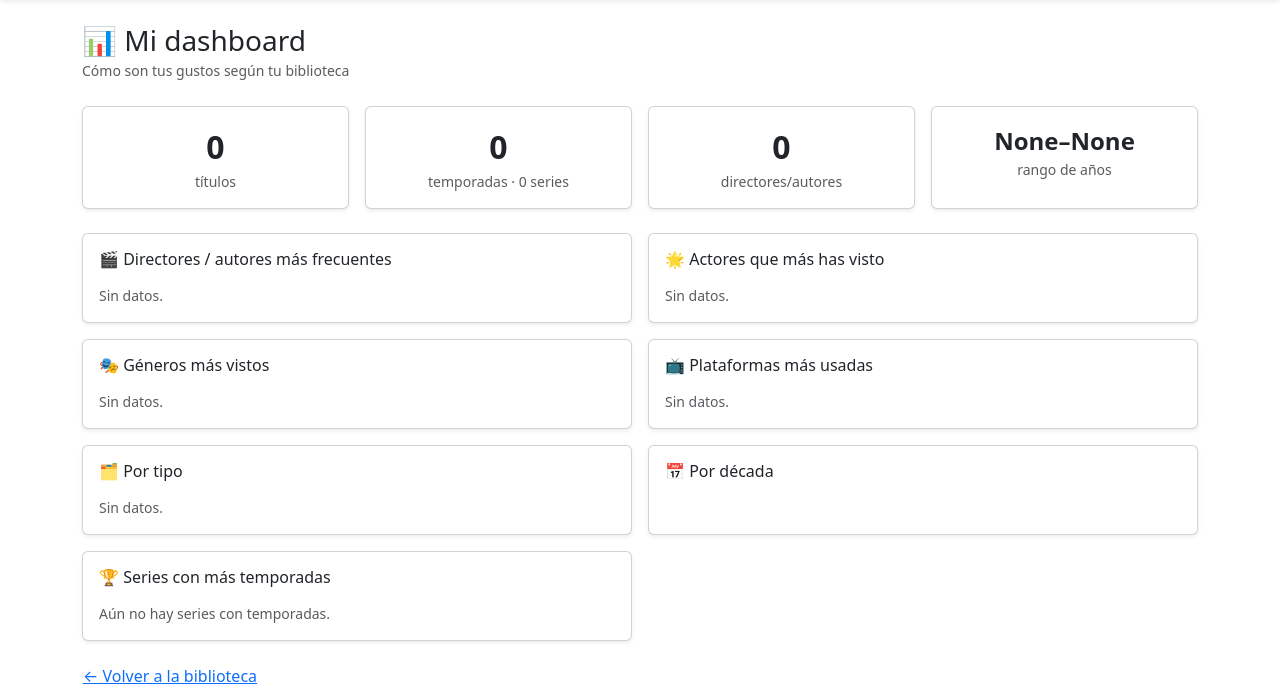
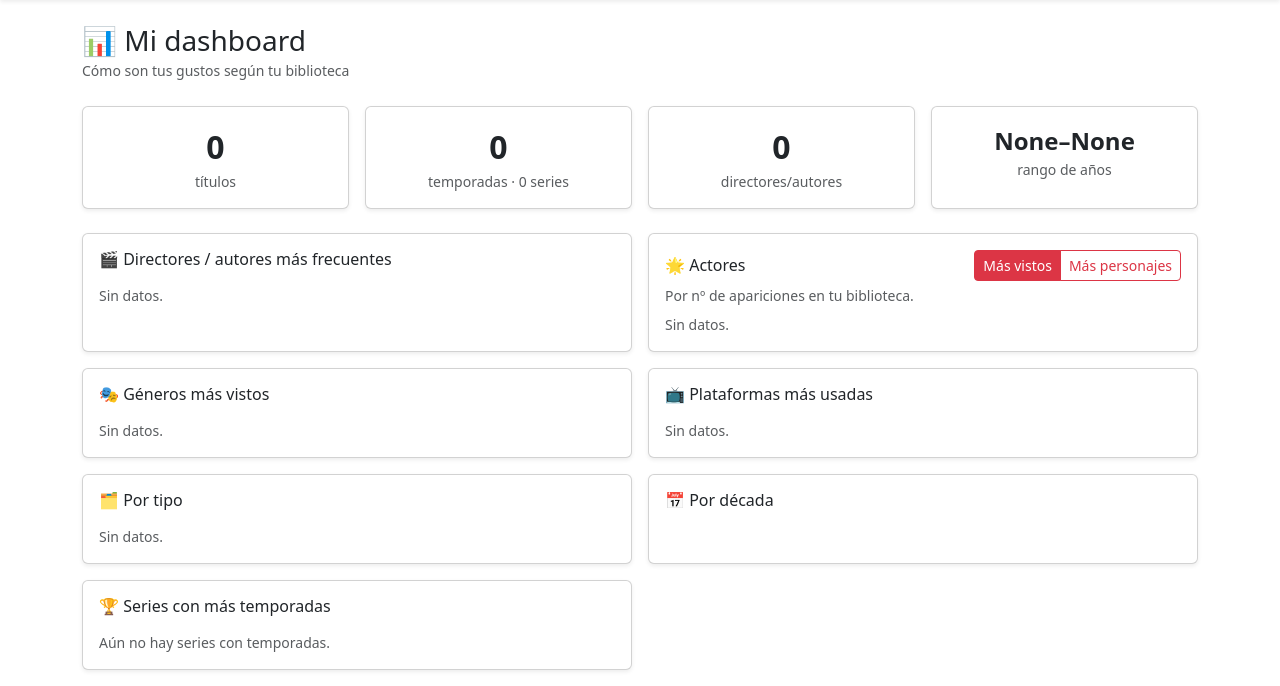
Before and after one commit to DyM66/flask_dakit, a Flask app: page /dashboard in a window 1280 px wide. Shown: the part 57-743 px from the top of the page. Run offline with Flask 3, Linux system fonts and the light colour scheme; the visitor is signed in with stand-in values (Sample User, id 1); data that the repository does not hold is empty.

Commit message:
🌱feat(dashboard): toggle de métrica de actores + fotos livianas (Pillow)
- Fotos de personas se redimensionan a máx 500px al descargar (download_poster
  max_dim) — antes pesaban hasta 20MB (Wikimedia original); los pósters de
  entradas no se tocan (ya son livianos de TMDB).
- Dashboard: las listas de directores/actores pasan a 40 con scroll interno;
  los actores se pueden alternar entre "más vistos" (apariciones) y "más
  personajes" (personajes distintos = versatilidad) vía ?actors=.

```diff
--- a/app.py
+++ b/app.py
@@ -2,7 +2,7 @@ import os
 import secrets
 import smtplib
 import unicodedata
-from collections import Counter
+from collections import Counter, defaultdict
 from datetime import date, datetime, timedelta
 from email.message import EmailMessage
 
@@ -311,7 +311,7 @@ def save_person_photo(person):
     url = request.form.get("photo_url", "").strip()
     if url:
         try:
-            new = download_poster(url, f"person_{person.id}")
+            new = download_poster(url, f"person_{person.id}", max_dim=PERSON_PHOTO_DIM)
         except Exception as exc:
             flash(f"No se pudo descargar la foto: {exc}", "danger")
             return
@@ -321,6 +321,7 @@ def save_person_photo(person):
             ext = os.path.splitext(file.filename)[1].lower() or ".jpg"
             new = secure_filename(f"person_{person.id}{ext}")
             file.save(os.path.join(app.config["UPLOAD_FOLDER"], new))
+            downscale_image(os.path.join(app.config["UPLOAD_FOLDER"], new), PERSON_PHOTO_DIM)
     if new:
         if old and old != new:
             old_path = os.path.join(app.config["UPLOAD_FOLDER"], old)
@@ -370,7 +371,29 @@ def save_image(file):
     return None
 
 
-def download_poster(url, basename):
+PERSON_PHOTO_DIM = 500  # px máx del lado mayor para fotos de personas (avatares/fichas)
+
+
+def downscale_image(path, max_dim):
+    """Reduce la imagen a max_dim px en su lado mayor (solo si es mayor). Re-guarda en sitio."""
+    try:
+        from PIL import Image
+        ext = os.path.splitext(path)[1].lower()
+        fmt = {".jpg": "JPEG", ".jpeg": "JPEG", ".png": "PNG", ".webp": "WEBP", ".gif": "GIF"}.get(ext, "JPEG")
+        with Image.open(path) as img:
+            if max(img.size) <= max_dim:
+                return
+            img.thumbnail((max_dim, max_dim))
+            if fmt == "JPEG" and img.mode not in ("RGB", "L"):
+                img = img.convert("RGB")
+            tmp = path + ".tmp"
+            img.save(tmp, format=fmt)
+        os.replace(tmp, path)
+    except Exception:
+        pass  # si Pillow falla, conserva la imagen original sin romper la descarga
+
+
+def download_poster(url, basename, max_dim=None):
     from urllib.parse import urlparse
     from urllib.request import Request, urlopen
 
@@ -379,11 +402,14 @@ def download_poster(url, basename):
     if ext.lstrip(".") not in app.config["ALLOWED_EXTENSIONS"]:
         ext = ".jpg"
     filename = secure_filename(f"{basename}{ext}")
+    filepath = os.path.join(app.config["UPLOAD_FOLDER"], filename)
     http_request = Request(url, headers={"User-Agent": "DakitBot/1.0 (https://dakit.dycloud.co; biblioteca personal)"})
     with urlopen(http_request, timeout=20) as response:
         data = response.read()
-    with open(os.path.join(app.config["UPLOAD_FOLDER"], filename), "wb") as handle:
+    with open(filepath, "wb") as handle:
         handle.write(data)
+    if max_dim:
+        downscale_image(filepath, max_dim)
     return filename
 
 
@@ -473,8 +499,16 @@ def dashboard():
 
     director_counter = Counter()
     actor_counter = Counter()
-    for person_id, role in db.session.query(EntryPerson.person_id, EntryPerson.role):
-        (director_counter if role == "director" else actor_counter)[person_id] += 1
+    actor_characters = defaultdict(set)
+    for person_id, role, character in db.session.query(EntryPerson.person_id, EntryPerson.role, EntryPerson.character):
+        if role == "director":
+            director_counter[person_id] += 1
+        else:
+            actor_counter[person_id] += 1
+            if character:
+                actor_characters[person_id].add(character.strip().lower())
+    versatility_counter = Counter({pid: len(chars) for pid, chars in actor_characters.items()})
+    actor_metric = "characters" if request.args.get("actors") == "characters" else "appearances"
 
     series_with_seasons = sorted(
         ((e.title, len(e.seasons)) for e in entries if e.seasons),
@@ -489,8 +523,9 @@ def dashboard():
         total_seasons_series=len(series_with_seasons),
         oldest=min(years) if years else None,
         newest=max(years) if years else None,
-        top_directors=ranked_people(director_counter, 25),
-        top_actors=ranked_people(actor_counter, 25),
+        top_directors=ranked_people(director_counter, 40),
+        top_actors=ranked_people(versatility_counter if actor_metric == "characters" else actor_counter, 40),
+        actor_metric=actor_metric,
         top_genres=ranked_with_pct(genre_counter, 10),
         top_platforms=ranked_with_pct(platform_counter, 8),
         by_type=ranked_with_pct(type_counter, 10),
@@ -936,7 +971,7 @@ def apply_enrichment(json_path):
             person.wikidata_qid = rec["wikidata_qid"]
         if rec.get("photo_url"):
             try:
-                person.photo = download_poster(rec["photo_url"], f"person_{person.id}")
+                person.photo = download_poster(rec["photo_url"], f"person_{person.id}", max_dim=PERSON_PHOTO_DIM)
                 person.photo_source = rec.get("photo_source") or "tmdb"
                 person.photo_ref = rec.get("photo_ref")
                 photos += 1
@@ -965,7 +1000,7 @@ def add_person(name, birth, death, nationality, photo_url):
         person.nationality = nationality.strip()
     if photo_url:
         try:
-            person.photo = download_poster(photo_url, f"person_{person.id}")
+            person.photo = download_poster(photo_url, f"person_{person.id}", max_dim=PERSON_PHOTO_DIM)
             person.photo_source = "upload"
         except Exception as exc:
             click.echo(f"⚠️ No se pudo descargar la foto: {exc}")
@@ -984,7 +1019,7 @@ def set_person_photo(name, photo_url):
         click.echo(f"No existe la persona «{name}».")
         return
     try:
-        person.photo = download_poster(photo_url, f"person_{person.id}")
+        person.photo = download_poster(photo_url, f"person_{person.id}", max_dim=PERSON_PHOTO_DIM)
         person.photo_source = "upload"
         person.enriched_at = datetime.now()
         db.session.commit()
--- a/requirements.txt
+++ b/requirements.txt
@@ -2,4 +2,5 @@ Flask==3.1.0
 Flask-SQLAlchemy==3.1.1
 Flask-Login==0.6.3
 Flask-WTF==1.2.1
+Pillow==11.0.0
 gunicorn==23.0.0
--- a/templates/base.html
+++ b/templates/base.html
@@ -23,6 +23,7 @@
         #lightbox.show { display: flex; }
         #lightbox img { max-width: 95vw; max-height: 95vh; border-radius: .5rem; box-shadow: 0 0 40px rgba(0,0,0,.6); }
         .dakit-bar { height: 6px; }
+        .people-scroll { max-height: 520px; overflow-y: auto; }
         .avatar-xs { width: 28px; height: 28px; object-fit: cover; }
         .avatar-sm { width: 64px; height: 64px; object-fit: cover; }
         .person-photo { width: 150px; height: 200px; object-fit: cover; }
--- a/templates/dashboard.html
+++ b/templates/dashboard.html
@@ -27,10 +27,7 @@
 </div>
 {% endmacro %}
 
-{% macro peoplelist(title, items, color) %}
-<div class="card h-100 shadow-sm">
-    <div class="card-body">
-        <h2 class="h6 mb-3">{{ title }}</h2>
+{% macro peoplerows(items, color) %}
 {% if items %}
 {% for person, count, pct in items %}
 <div class="mb-2">
@@ -49,8 +46,6 @@
 {% else %}
 <p class="text-muted small mb-0">Sin datos.</p>
 {% endif %}
-    </div>
-</div>
 {% endmacro %}
 
 {% block content %}
@@ -71,8 +66,29 @@
 </div>
 
 <div class="row g-3">
-    <div class="col-12 col-lg-6">{{ peoplelist('🎬 Directores / autores más frecuentes', top_directors, 'primary') }}</div>
-    <div class="col-12 col-lg-6">{{ peoplelist('🌟 Actores que más has visto', top_actors, 'danger') }}</div>
+    <div class="col-12 col-lg-6">
+        <div class="card h-100 shadow-sm">
+            <div class="card-body">
+                <h2 class="h6 mb-3">🎬 Directores / autores más frecuentes</h2>
+                <div class="people-scroll">{{ peoplerows(top_directors, 'primary') }}</div>
+            </div>
+        </div>
+    </div>
+    <div class="col-12 col-lg-6">
+        <div class="card h-100 shadow-sm">
+            <div class="card-body">
+                <div class="d-flex justify-content-between align-items-center mb-1 flex-wrap gap-2">
+                    <h2 class="h6 mb-0">🌟 Actores</h2>
+                    <div class="btn-group btn-group-sm" role="group" aria-label="Métrica de actores">
+                        <a href="{{ url_for('dashboard', actors='appearances') }}" class="btn btn-outline-danger {% if actor_metric == 'appearances' %}active{% endif %}">Más vistos</a>
+                        <a href="{{ url_for('dashboard', actors='characters') }}" class="btn btn-outline-danger {% if actor_metric == 'characters' %}active{% endif %}">Más personajes</a>
+                    </div>
+                </div>
+                <p class="text-muted small mb-2">{% if actor_metric == 'characters' %}Por nº de personajes <strong>distintos</strong> que has visto interpretar (versatilidad).{% else %}Por nº de apariciones en tu biblioteca.{% endif %}</p>
+                <div class="people-scroll">{{ peoplerows(top_actors, 'danger') }}</div>
+            </div>
+        </div>
+    </div>
     <div class="col-12 col-lg-6">{{ barlist('🎭 Géneros más vistos', top_genres, 'success') }}</div>
     <div class="col-12 col-lg-6">{{ barlist('📺 Plataformas más usadas', top_platforms, 'info') }}</div>
     <div class="col-12 col-lg-6">{{ barlist('🗂️ Por tipo', by_type, 'warning') }}</div>
```
Lines whose indentation alone changed are shown as unchanged.
